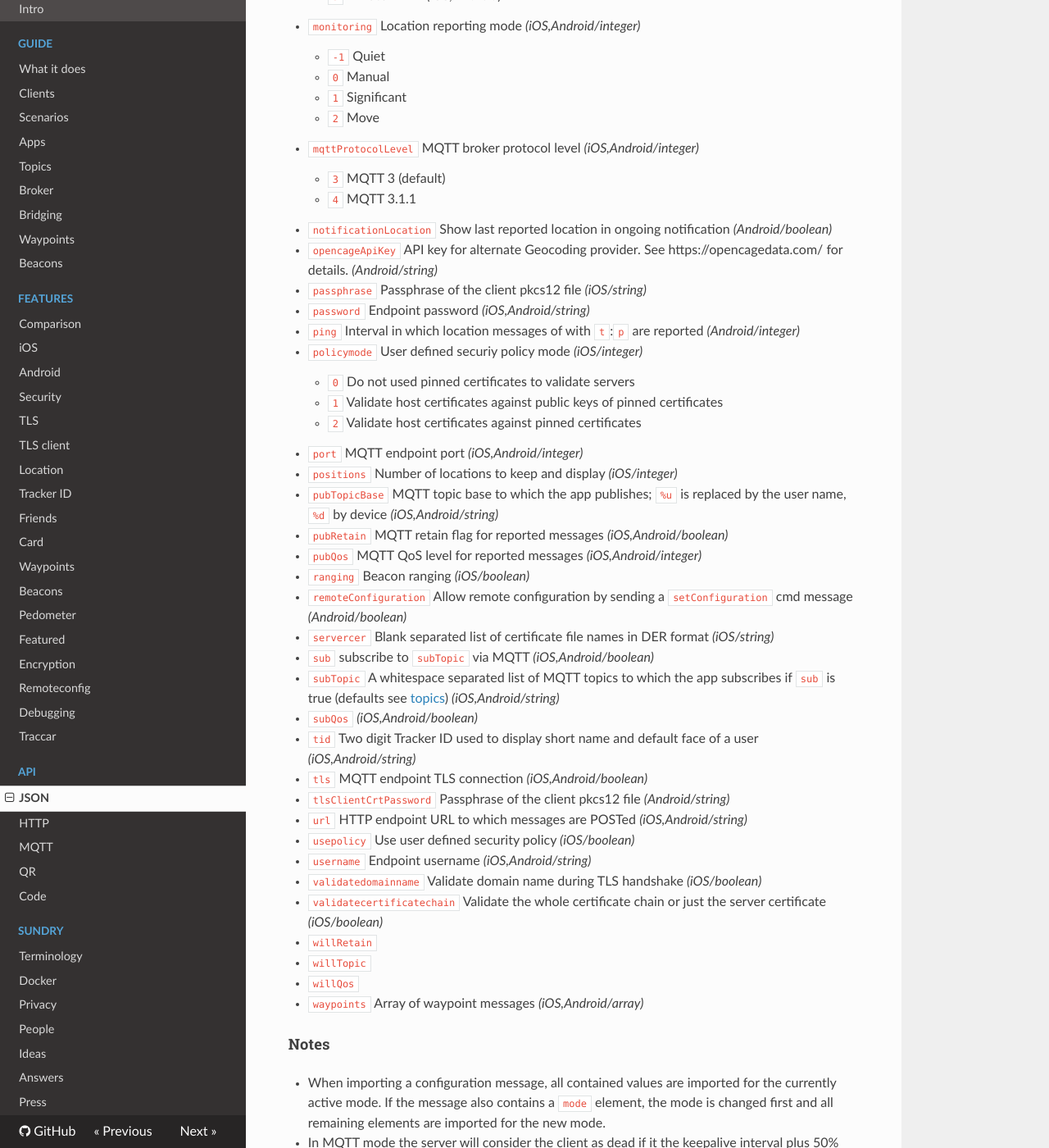
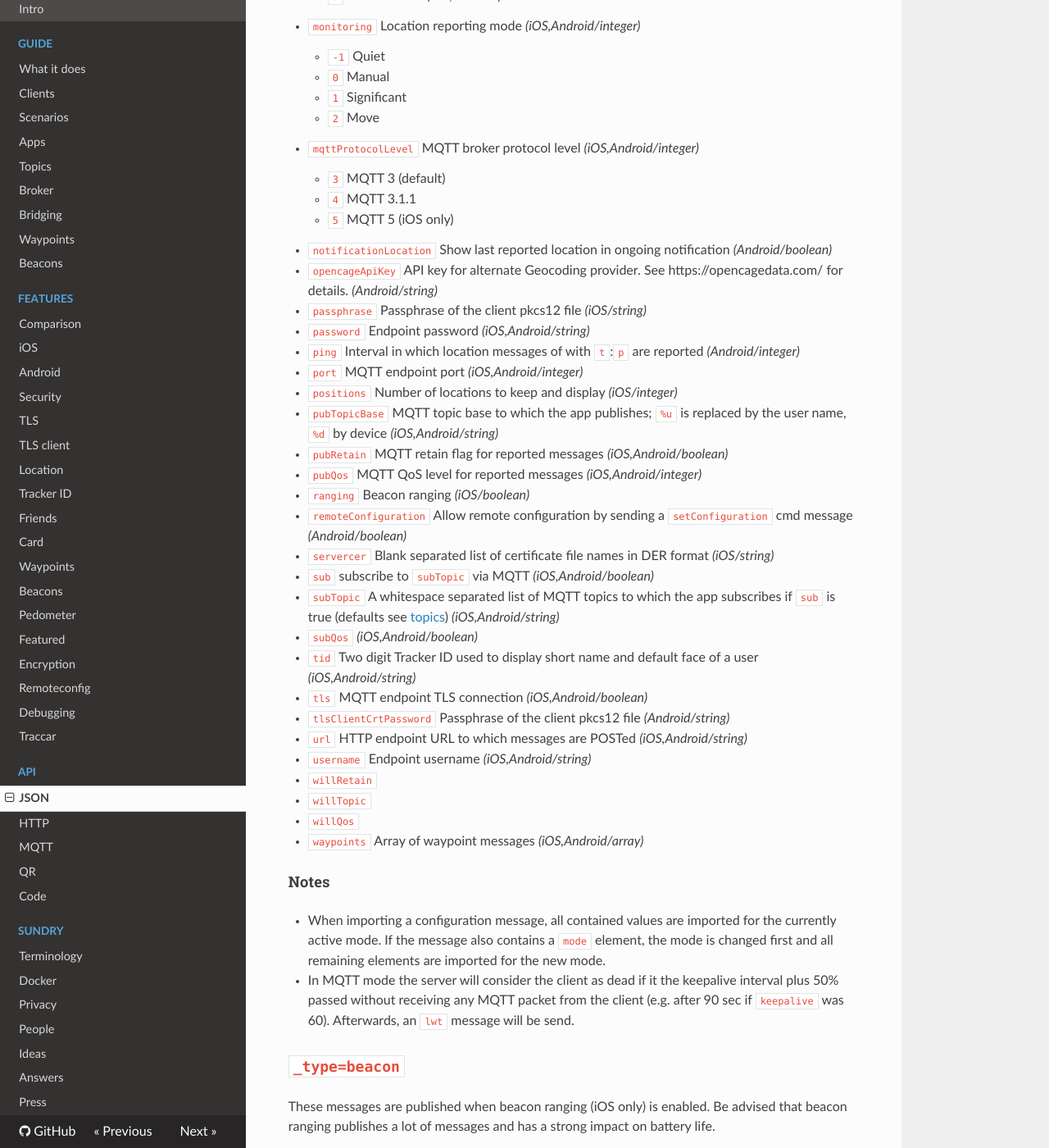
Before and after one commit to owntracks/booklet, an MkDocs documentation site: the page built from docs/tech/json.md, in a window 1280 px wide and 1400 px high, scrolled down 8168 px. Shown: the whole window at 82% size. Built offline with MkDocs 1.6.1, drawn with Linux system fonts in a browser that asks for light colours; nearby versions of some CDN libraries; old or Windows-style settings are respelled for this version of MkDocs; some of the changed text lies outside the part shown.

Commit message:
[FIX] update TLS security policy settings

````diff
--- a/docs/tech/json.md
+++ b/docs/tech/json.md
@@ -268,7 +268,7 @@ The device configuration can be imported and exported as JSON. The exported conf
 }
 ```
 * `allowRemoteLocation` Respond to reportLocation cmd message _(iOS,Android/boolean)_
-* `allowinvalidcerts` Allow self signed certificates in user defined security policy _(iOS/boolean)_
+* `allowinvalidcerts` disable TLS certificate checks **insecure**  _(iOS/boolean)_
 * `auth` Use `username` and `password` for endpoint authentication _(iOS,Android/boolean)_
 * `autostartOnBoot` Autostart the app on device boot _(Android/boolean)_
 * `cleanSession` MQTT endpoint clean session _(iOS,Android/boolean)_
@@ -300,15 +300,12 @@ The device configuration can be imported and exported as JSON. The exported conf
 * `mqttProtocolLevel` MQTT broker protocol level _(iOS,Android/integer)_
     - `3` MQTT 3 (default)
     - `4` MQTT 3.1.1
+    - `5` MQTT 5 (iOS only)
 * `notificationLocation` Show last reported location in ongoing notification _(Android/boolean)_
 * `opencageApiKey` API key for alternate Geocoding provider. See https://opencagedata.com/ for details. _(Android/string)_
 * `passphrase` Passphrase of the client pkcs12 file _(iOS/string)_
 * `password` Endpoint password _(iOS,Android/string)_
 * `ping` Interval in which location messages of with `t`:`p` are reported _(Android/integer)_
-* `policymode` User defined securiy policy mode _(iOS/integer)_
-    - `0` Do not used pinned certificates to validate servers
-    - `1` Validate host certificates against public keys of pinned certificates
-    - `2` Validate host certificates against pinned certificates
 * `port` MQTT endpoint port _(iOS,Android/integer)_
 * `positions` Number of locations to keep and display _(iOS/integer)_
 * `pubTopicBase` MQTT topic base to which the app publishes; `%u` is replaced by the user name, `%d` by device   _(iOS,Android/string)_
@@ -324,10 +321,7 @@ The device configuration can be imported and exported as JSON. The exported conf
 * `tls` MQTT endpoint TLS connection _(iOS,Android/boolean)_
 * `tlsClientCrtPassword` Passphrase of the client pkcs12 file _(Android/string)_
 * `url` HTTP endpoint URL to which messages are POSTed _(iOS,Android/string)_
-* `usepolicy` Use user defined security policy _(iOS/boolean)_
 * `username` Endpoint username _(iOS,Android/string)_
-* `validatedomainname` Validate domain name during TLS handshake _(iOS/boolean)_
-* `validatecertificatechain` Validate the whole certificate chain or just the server certificate _(iOS/boolean)_
 * `willRetain`
 * `willTopic`
 * `willQos`
````
